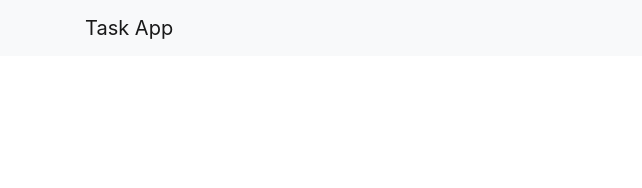
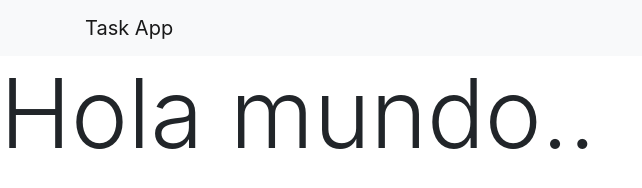
Before and after one commit to dennysferrer/Task-App, a plain HTML site: page index.html in a window 1280 px wide. Shown: the whole page, without its empty margins (0-642 px from the left). Drawn offline with nearby package versions, Linux system fonts and the light colour scheme.

```diff
--- a/index.html
+++ b/index.html
@@ -15,6 +15,8 @@
         </div>
     </nav>
 
+    <h1 class="display-1">Hola mundo..</h1>
+
 
 
     <script src="https://code.jquery.com/jquery-3.4.1.slim.min.js"
```
